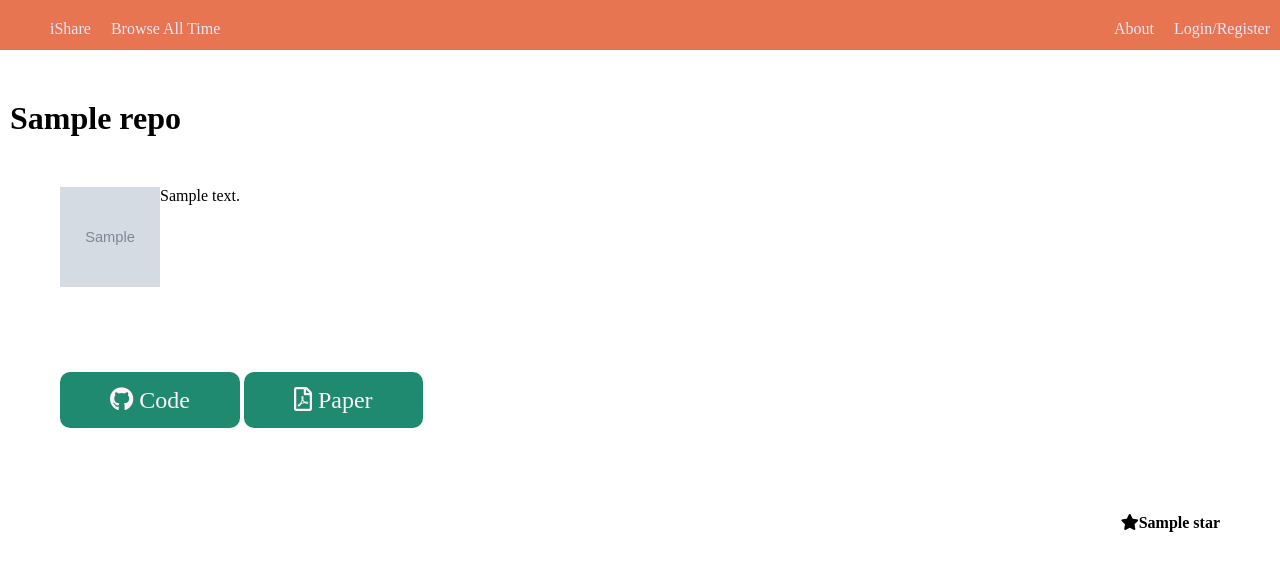
After one commit to sourenaKhanzadeh/iShare, a Flask app: template templates/pages/detail.html in a window 1280 px wide. The commit adds this page. Shown: the top 579 px of the page. Run offline with Flask 2, Linux system fonts and the light colour scheme; the template is opened without the code that fills it: most values are stand-ins (such as "Sample title", 1, 10 or a date in 2020); grey boxes marked "Sample" are stand-in pictures; some libraries are stand-ins or nearby versions.

Commit message:
detail page completed

```diff
--- a/static/css/styleA.css
+++ b/static/css/styleA.css
@@ -622,7 +622,44 @@ nav {
     background-color: #8E2800; }
 
 /* ADMIN ENDS */
+/* DETAIL BEGINS */
+.detail {
+  display: flex;
+  flex-direction: column;
+  margin: 50px 10px; }
+  .detail section {
+    margin: 50px; }
+    @media (max-width: 600px) {
+      .detail section {
+        width: 100%; } }
+    .detail section img {
+      float: left;
+      width: 100px;
+      height: 100px; }
+    .detail section p {
+      max-height: 300px;
+      overflow-y: scroll; }
+    .detail section a {
+      padding: 15px 50px;
+      background-color: #1F8A70;
+      color: lavenderblush;
+      font-size: 18pt;
+      border-radius: 10px; }
+      @media (max-width: 600px) {
+        .detail section a {
+          padding: 10px; } }
+      .detail section a:hover {
+        background-color: #16604e; }
+      .detail section a:active {
+        background-color: #0c372c; }
+  .detail .fa-star {
+    float: right; }
+
+/* DETAIL ENDS */
+/* CANVAS BEGINS */
 canvas {
   position: absolute;
   top: 0;
   z-index: -10; }
+
+/* CANVAS ENDS */
--- a/static/sass/styleA.scss
+++ b/static/sass/styleA.scss
@@ -546,8 +546,53 @@ nav{
 }
 /* ADMIN ENDS */
 
+/* DETAIL BEGINS */
+.detail{
+  display: flex;
+  flex-direction: column;
+  margin: 50px 10px;
+  section{
+    margin: 50px;
+    @media (max-width: 600px){
+      width: 100%;
+    }
+    img{
+      $portion: 100px;
+      float: left;
+      width:$portion;
+      height:$portion;
+    }
+    p{
+      max-height: 300px;
+      overflow-y: scroll;
+    }
+    a{
+      @media (max-width: 600px) {
+        padding: 10px;
+      }
+      padding: 15px 50px;
+      background-color: #1F8A70;
+      color: lavenderblush;
+      font-size: 18pt;
+      border-radius: 10px;
+      &:hover{
+        background-color: darken(#1F8A70, 10);
+      }
+      &:active{
+        background-color: darken(#1F8A70, 20);
+      }
+    }
+  }
+  .fa-star{
+    float: right;
+  }
+}
+/* DETAIL ENDS */
+
+/* CANVAS BEGINS */
 canvas{
   position: absolute;
   top: 0;
   z-index: -10;
 }
+/* CANVAS ENDS */
--- /dev/null
+++ b/templates/pages/detail.html
@@ -0,0 +1,20 @@
+{% extends './template/header.html'%}
+
+{% block body%}
+
+    <div class="detail">
+        <h1>{{ repo['title'] }}</h1>
+        <section>
+            <img src="{{ repo['avatar'] }}">
+            <p>{{ repo['description'] }}</p>
+        </section>
+        <section>
+            <a class="git" href="{{ repo['url_repo'] }}"><i class="fab fa-github"> Code</i></a>
+            <a class="pdf" href="{{ repo['url_pdf'] }}"><i class="far fa-file-pdf"> Paper</i></a>
+        </section>
+        <section>
+            <i class="fa fa-star">{{  repo['star']  }}</i>
+        </section>
+    </div>
+
+{%  endblock %}
--- a/views.py
+++ b/views.py
@@ -11,6 +11,7 @@ import re
 from myModules.model.logout import *
 from myModules.model.login import *
 from myModules.user.profile import *
+from myModules.paper_manager.detail import *
 from myModules.paper_manager.upload import *
 from myModules.admin.admin import *
 from myModules.user.delete import *
```
Also changed, not shown: myModules/paper_manager/detail.py (+23 -0 lines).
